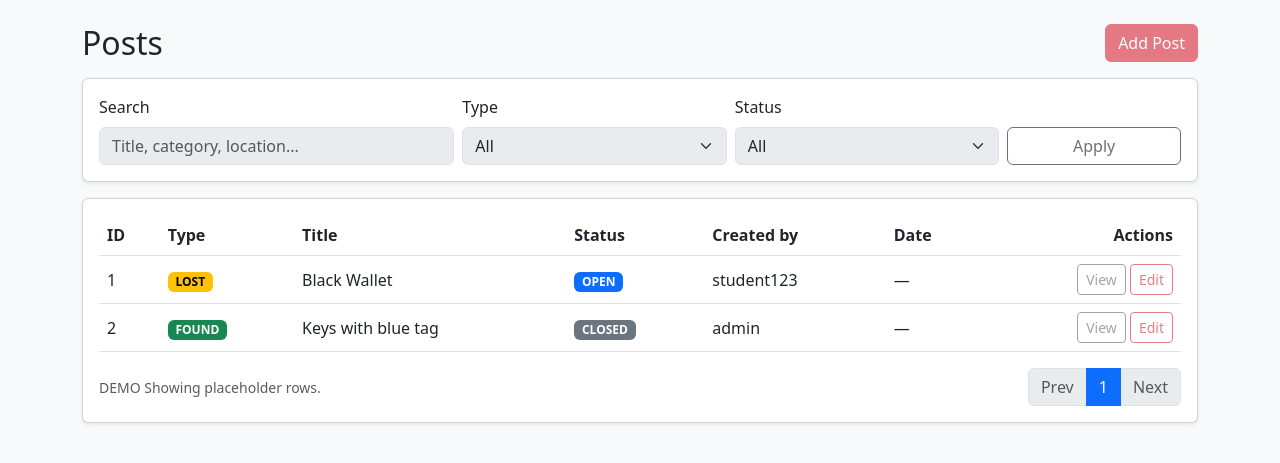
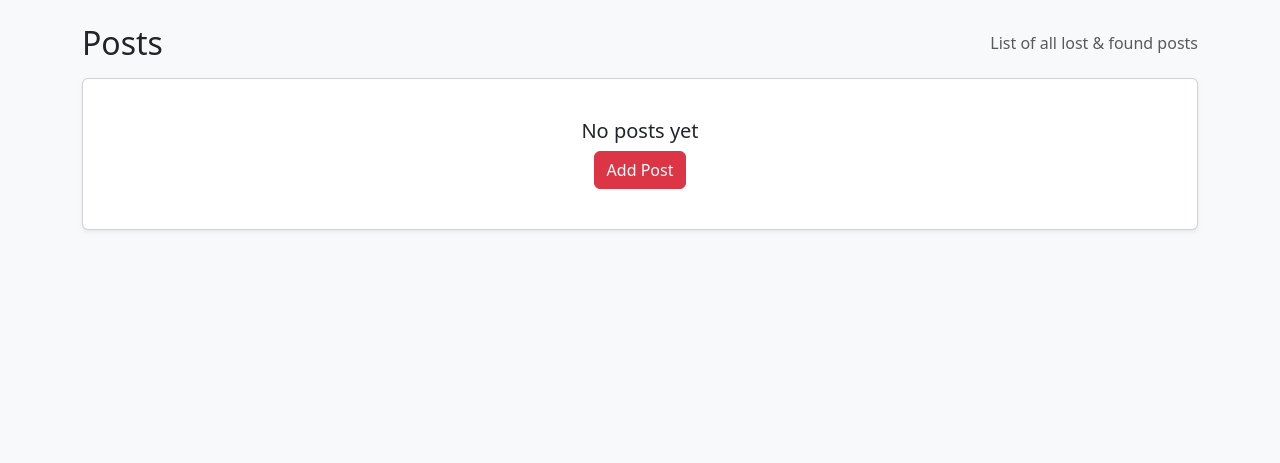
Before and after one commit to namvuberlin/web_app_projekt_lost_and_found_HWR, a Flask app: page /admin/posts in a window 1280 px wide. Shown: the part 56-519 px from the top of the page. Run offline with Flask 3, Linux system fonts and the light colour scheme; a user stored in the database is signed in.

Commit message:
db models for admin

```diff
--- a/APP/app.py
+++ b/APP/app.py
@@ -1,23 +1,14 @@
 from flask import Flask, render_template, request, redirect, url_for, session
-from db import db
+from db import db, User, ItemPost
 
 
 app = Flask(__name__)
 
-app.config['SECRET_KEY'] = 'dev-key'
-app.config['SQLALCHEMY_DATABASE_URI'] = 'sqlite:///app.db'
-app.config['SQLALCHEMY_TRACK_MODIFICATIONS'] = False
+app.config["SECRET_KEY"] = "dev-key"
+app.config["SQLALCHEMY_DATABASE_URI"] = "sqlite:///app.db"
+app.config["SQLALCHEMY_TRACK_MODIFICATIONS"] = False
 
 db.init_app(app)
-
-
-
-class User(db.Model):
-    id = db.Column(db.Integer, primary_key=True)
-    username = db.Column(db.String(120), unique=True, nullable=False)
-    password = db.Column(db.String(120), nullable=False)
-    is_admin = db.Column(db.Boolean, default=False)
-
 
 
 def login_required(f):
@@ -31,6 +22,7 @@ def login_required(f):
 
     return wrapper
 
+# Admin Logic and Routes
 
 def admin_required(f):
     from functools import wraps
@@ -42,6 +34,44 @@ def admin_required(f):
         return f(*args, **kwargs)
 
     return wrapper
+
+
+@app.route("/admin/posts/new", methods=["GET", "POST"])
+@admin_required
+def admin_posts_new():
+    error = None
+
+    if request.method == "POST":
+        post_type = (request.form.get("post_type") or "").strip().lower()
+        title = (request.form.get("title") or "").strip()
+        description = (request.form.get("description") or "").strip()
+        location = (request.form.get("location") or "").strip()
+        status = (request.form.get("status") or "open").strip().lower()
+
+        if post_type not in ("lost", "found"):
+            error = "Please choose Lost or Found."
+        elif not title or not description:
+            error = "Title and description are required."
+        elif status not in ("open", "claimed", "closed"):
+            error = "Invalid status."
+        else:
+            admin_user = User.query.get(session["user_id"])
+
+            post = ItemPost(
+                post_type=post_type,
+                title=title,
+                description=description,
+                location=location or None,
+                status=status,
+                created_by=admin_user.id
+            )
+
+            db.session.add(post)
+            db.session.commit()
+            return redirect(url_for("admin_posts"))
+
+    return render_template("admin/post_form.html", mode="new", error=error, post=None)
+
 
 
 
@@ -125,6 +155,30 @@ def admin_login():
 
     return render_template('auth/admin_login.html', error=error)
 
+@app.route('/admin/dashboard')
+@admin_required
+def admin_dashboard():
+    return render_template('admin/dashboard.html')
+
+
+@app.route("/admin/posts")
+@admin_required
+def admin_posts():
+    posts = ItemPost.query.order_by(ItemPost.created_at.desc()).all()
+    return render_template("admin/posts.html", posts=posts)
+
+@app.route('/admin/users')
+@admin_required
+def admin_users():
+    return render_template('admin/users.html')
+
+@app.route('/admin/settings')
+@admin_required
+def admin_settings():
+    return render_template('admin/settings.html')
+
+#Student Logic and Routes
+
 
 @app.route('/logout')
 def logout():
@@ -159,25 +213,7 @@ def student_profile():
     return render_template('student/profile.html')
 
 
-@app.route('/admin/dashboard')
-@admin_required
-def admin_dashboard():
-    return render_template('admin/dashboard.html')
 
-@app.route('/admin/posts')
-@admin_required
-def admin_posts():
-    return render_template('admin/posts.html')
-
-@app.route('/admin/users')
-@admin_required
-def admin_users():
-    return render_template('admin/users.html')
-
-@app.route('/admin/settings')
-@admin_required
-def admin_settings():
-    return render_template('admin/settings.html')
 
 
 
--- a/APP/templates/admin/posts.html
+++ b/APP/templates/admin/posts.html
@@ -4,42 +4,12 @@
 {% block content %}
 <div class="d-flex justify-content-between align-items-center mb-3">
   <h2 class="mb-0">Posts</h2>
-  <button class="btn btn-danger" disabled>Add Post</button>
-</div>
-
-<div class="card shadow-sm mb-3">
-  <div class="card-body">
-    <div class="row g-2 align-items-end">
-      <div class="col-md-4">
-        <label class="form-label">Search</label>
-        <input class="form-control" placeholder="Title, category, location..." disabled>
-      </div>
-      <div class="col-md-3">
-        <label class="form-label">Type</label>
-        <select class="form-select" disabled>
-          <option>All</option>
-          <option>Lost</option>
-          <option>Found</option>
-        </select>
-      </div>
-      <div class="col-md-3">
-        <label class="form-label">Status</label>
-        <select class="form-select" disabled>
-          <option>All</option>
-          <option>Open</option>
-          <option>Claimed</option>
-          <option>Closed</option>
-        </select>
-      </div>
-      <div class="col-md-2 d-grid">
-        <button class="btn btn-outline-dark" disabled>Apply</button>
-      </div>
-    </div>
-  </div>
+  <span class="text-muted">List of all lost & found posts</span>
 </div>
 
 <div class="card shadow-sm">
   <div class="card-body">
+    {% if posts and posts|length > 0 %}
       <div class="table-responsive">
         <table class="table table-hover align-middle">
           <thead>
@@ -48,53 +18,54 @@
               <th>Type</th>
               <th>Title</th>
               <th>Status</th>
-            <th>Created by</th>
-            <th>Date</th>
-            <th class="text-end">Actions</th>
+              <th>Location</th>
+              <th>Created</th>
+              <th class="text-end">Creator</th>
             </tr>
           </thead>
           <tbody>
+            {% for post in posts %}
+              <tr>
+                <td>{{ post.id }}</td>
 
-          <tr>
-            <td>1</td>
-            <td><span class="badge text-bg-warning">LOST</span></td>
-            <td>Black Wallet</td>
-            <td><span class="badge text-bg-primary">OPEN</span></td>
-            <td>student123</td>
-            <td>—</td>
+                <td>
+                  {% if post.post_type == "lost" %}
+                    <span class="badge text-bg-warning">LOST</span>
+                  {% else %}
+                    <span class="badge text-bg-success">FOUND</span>
+                  {% endif %}
+                </td>
+
+                <td>{{ post.title }}</td>
+
+                <td>
+                  {% if post.status == "open" %}
+                    <span class="badge text-bg-primary">OPEN</span>
+                  {% elif post.status == "claimed" %}
+                    <span class="badge text-bg-info">CLAIMED</span>
+                  {% else %}
+                    <span class="badge text-bg-secondary">CLOSED</span>
+                  {% endif %}
+                </td>
+
+                <td>{{ post.location or "-" }}</td>
+
+                <td>{{ post.created_at.strftime("%Y-%m-%d") }}</td>
+
                 <td class="text-end">
-              <button class="btn btn-sm btn-outline-secondary" disabled>View</button>
-              <button class="btn btn-sm btn-outline-danger" disabled>Edit</button>
+                  {{ post.creator.username if post.creator else "-" }}
                 </td>
               </tr>
-
-          <tr>
-            <td>2</td>
-            <td><span class="badge text-bg-success">FOUND</span></td>
-            <td>Keys with blue tag</td>
-            <td><span class="badge text-bg-secondary">CLOSED</span></td>
-            <td>admin</td>
-            <td>—</td>
-            <td class="text-end">
-              <button class="btn btn-sm btn-outline-secondary" disabled>View</button>
-              <button class="btn btn-sm btn-outline-danger" disabled>Edit</button>
-            </td>
-          </tr>
-
+            {% endfor %}
           </tbody>
         </table>
       </div>
-
-    <div class="d-flex justify-content-between align-items-center">
-      <small class="text-muted">DEMO Showing placeholder rows.</small>
-      <nav>
-        <ul class="pagination mb-0">
-          <li class="page-item disabled"><a class="page-link" href="#">Prev</a></li>
-          <li class="page-item active"><a class="page-link" href="#">1</a></li>
-          <li class="page-item disabled"><a class="page-link" href="#">Next</a></li>
-        </ul>
-      </nav>
+    {% else %}
+      <div class="text-center py-4">
+        <h5 class="mb-2">No posts yet</h5>
+        <a class="btn btn-danger" href="{{ url_for('admin_posts_new') }}">Add Post</a>
       </div>
+    {% endif %}
   </div>
 </div>
 {% endblock %}
```
Also changed, not shown: APP/db.py (+26 -0 lines), APP/templates/admin/post_form.html (added, +59 -0 lines), APP/instance/app.db. Lines whose indentation alone changed are shown as unchanged.
